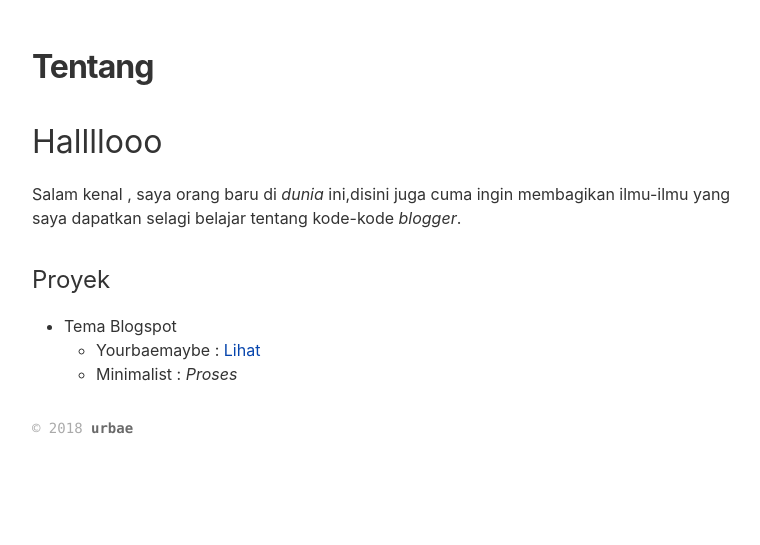
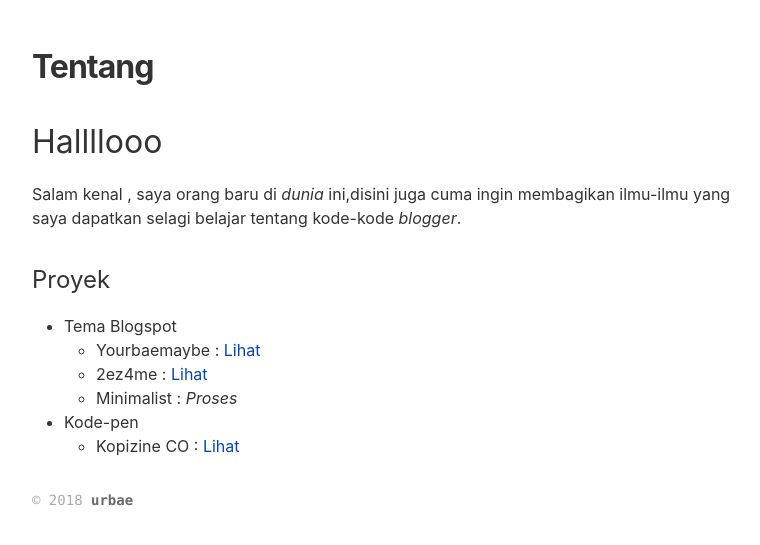
Before and after one commit to urbae/urbae.github.io, a Jekyll site: the page built from tentang.md, in a window 1280 px wide. Shown: the top 545 px of the page, without its empty margins (8-768 px from the left). Built offline with Jekyll 4.4.1, drawn with Linux system fonts in a browser that asks for light colours.

Commit message:
update
update

```diff
--- a/tentang.md
+++ b/tentang.md
@@ -9,4 +9,7 @@ Salam kenal , saya orang baru di <em>dunia</em> ini,disini juga cuma ingin memba
 ### Proyek
 * Tema Blogspot
    - Yourbaemaybe : [Lihat](https://urbaemyb.blogspot.com)
+   - 2ez4me : [Lihat](https://toez4me.blogspot.com/)
    - Minimalist : _Proses_
+* Kode-pen
+   - Kopizine CO : [Lihat](https://codepen.io/yourbaemyb/full/bmPBxr/)
```
